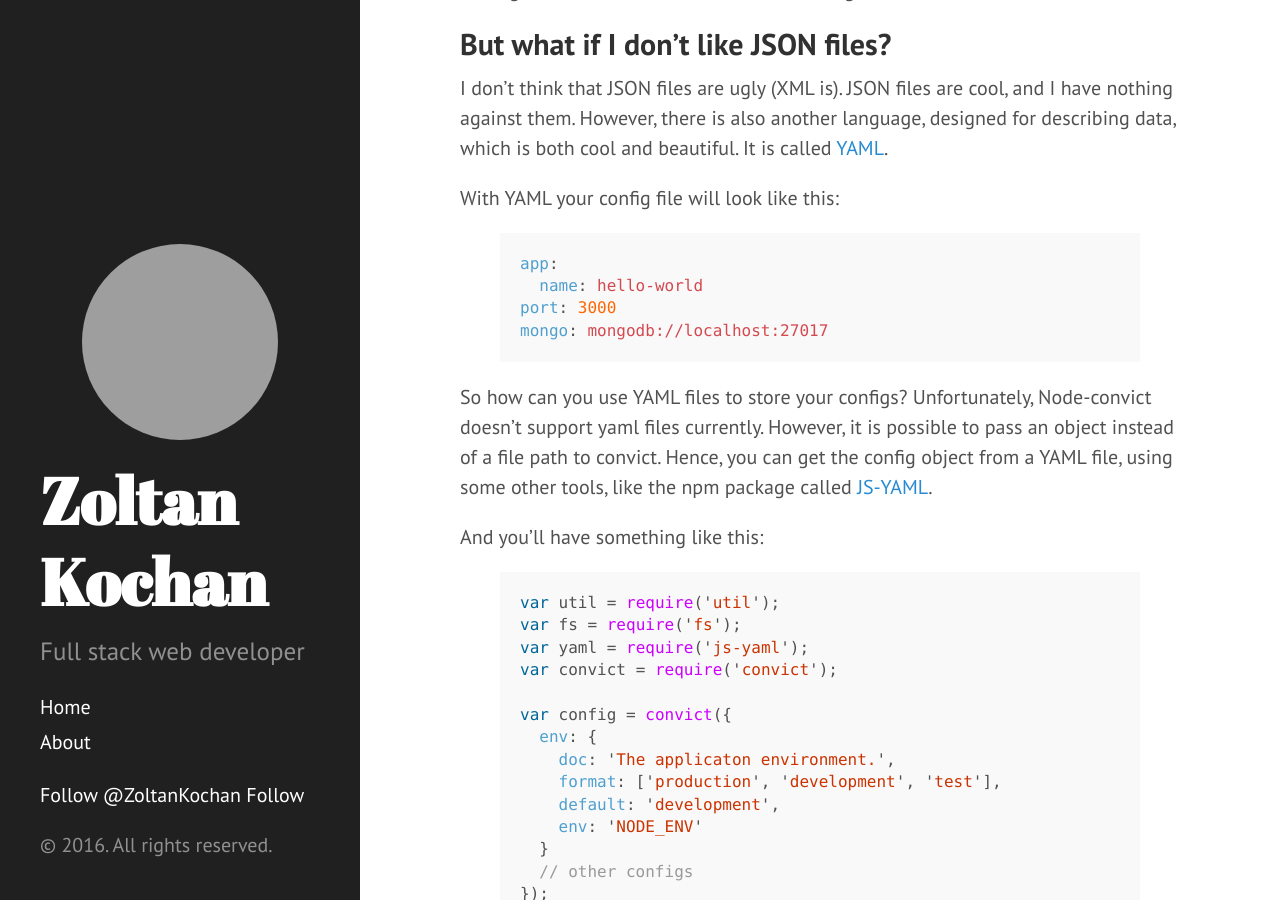
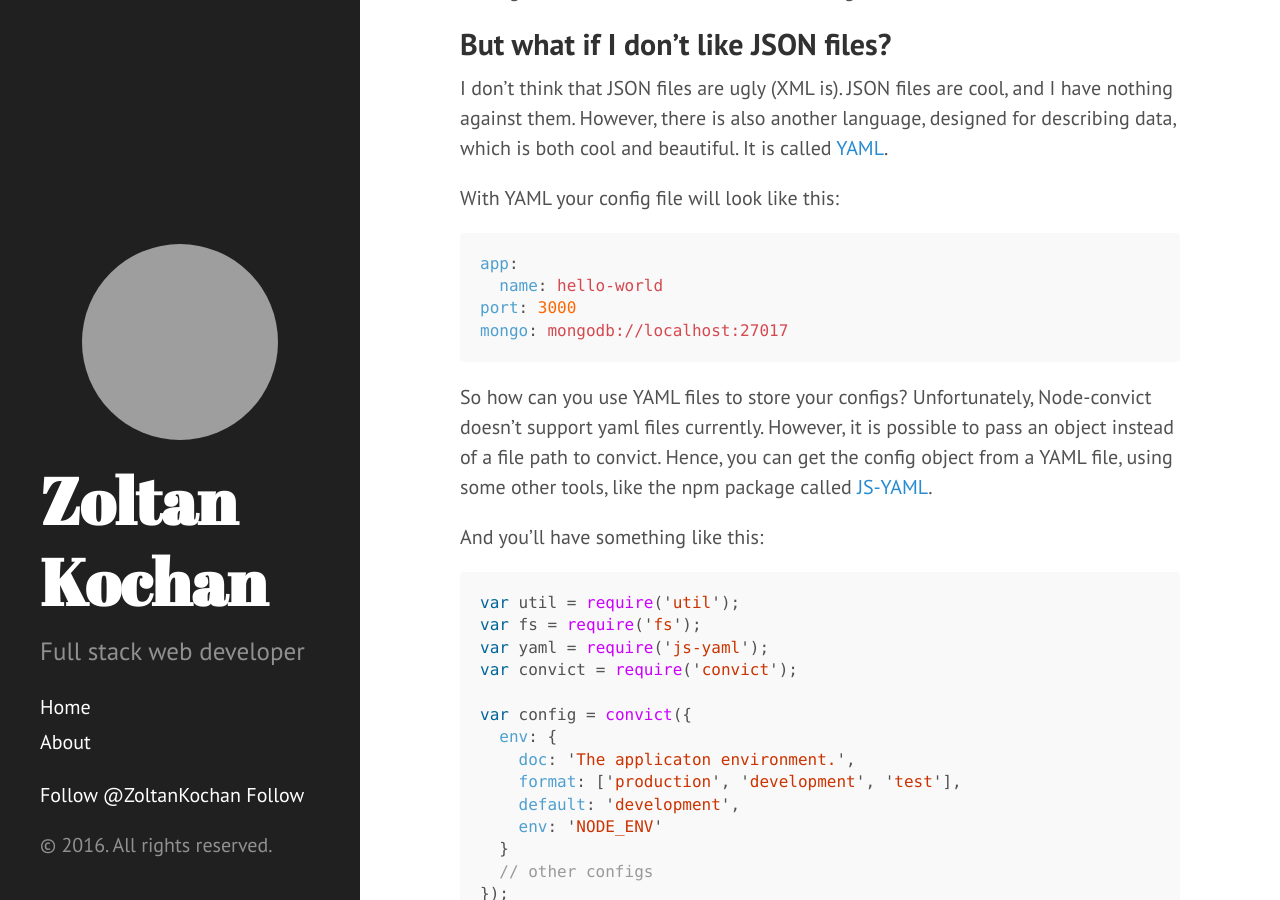
Before and after one commit to zkochan/zkochan.github.io, a Jekyll site: the page built from _posts/2015-04-18-config-your-nodejs-as-a-pro.md, in a window 1280 px wide and 900 px high, scrolled down 1130 px. Built offline with Jekyll 4.4.1, drawn with Linux system fonts in a browser that asks for light colours; comment, search, counter and statistics services are not loaded; grey boxes are pictures that could not be loaded.

Commit message:
Update 2015-04-18-config-your-nodejs-as-a-pro.md

````diff
--- a/_posts/2015-04-18-config-your-nodejs-as-a-pro.md
+++ b/_posts/2015-04-18-config-your-nodejs-as-a-pro.md
@@ -6,6 +6,7 @@
 comments: true
 permalink: /nodejs/2015/04/18/config-your-nodejs-as-a-pro.html
 ---
+
 When I started to develop apps using NodeJS, I wondered, how should I save my configs? It seems that everyone does it in his own way.
 
 ## The most popular solution - JS files
@@ -47,19 +48,19 @@
 
 With YAML your config file will look like this:
 
-{% highlight yaml %}
+```yaml
 app:
   name: hello-world
 port: 3000
 mongo: mongodb://localhost:27017
-{% endhighlight %}
+```
 
 So how can you use YAML files to store your configs? Unfortunately, Node-convict doesn't support yaml files currently. However, it is possible to pass an object instead of a file path to convict. Hence, you can
 get the config object from a YAML file, using some other tools, like the npm package called [JS-YAML][js-yaml].
 
 And you'll have something like this:
 
-{% highlight javascript %}
+```js
 var util = require('util');
 var fs = require('fs');
 var yaml = require('js-yaml');
@@ -91,7 +92,7 @@
 config.validate();
 
 module.exports = config;
-{% endhighlight %}
+```
 
 
 [mean-js]: http://meanjs.org/
````
